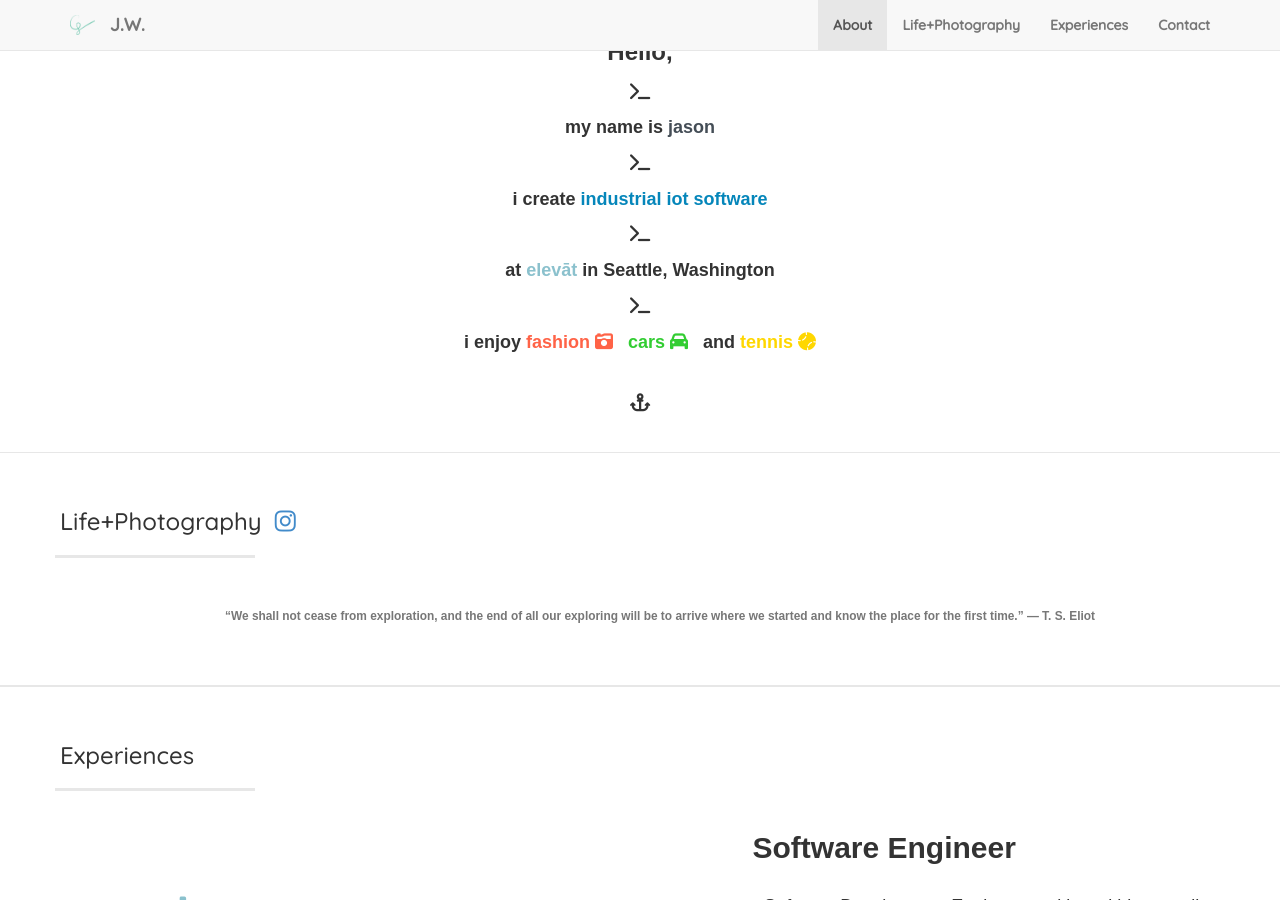
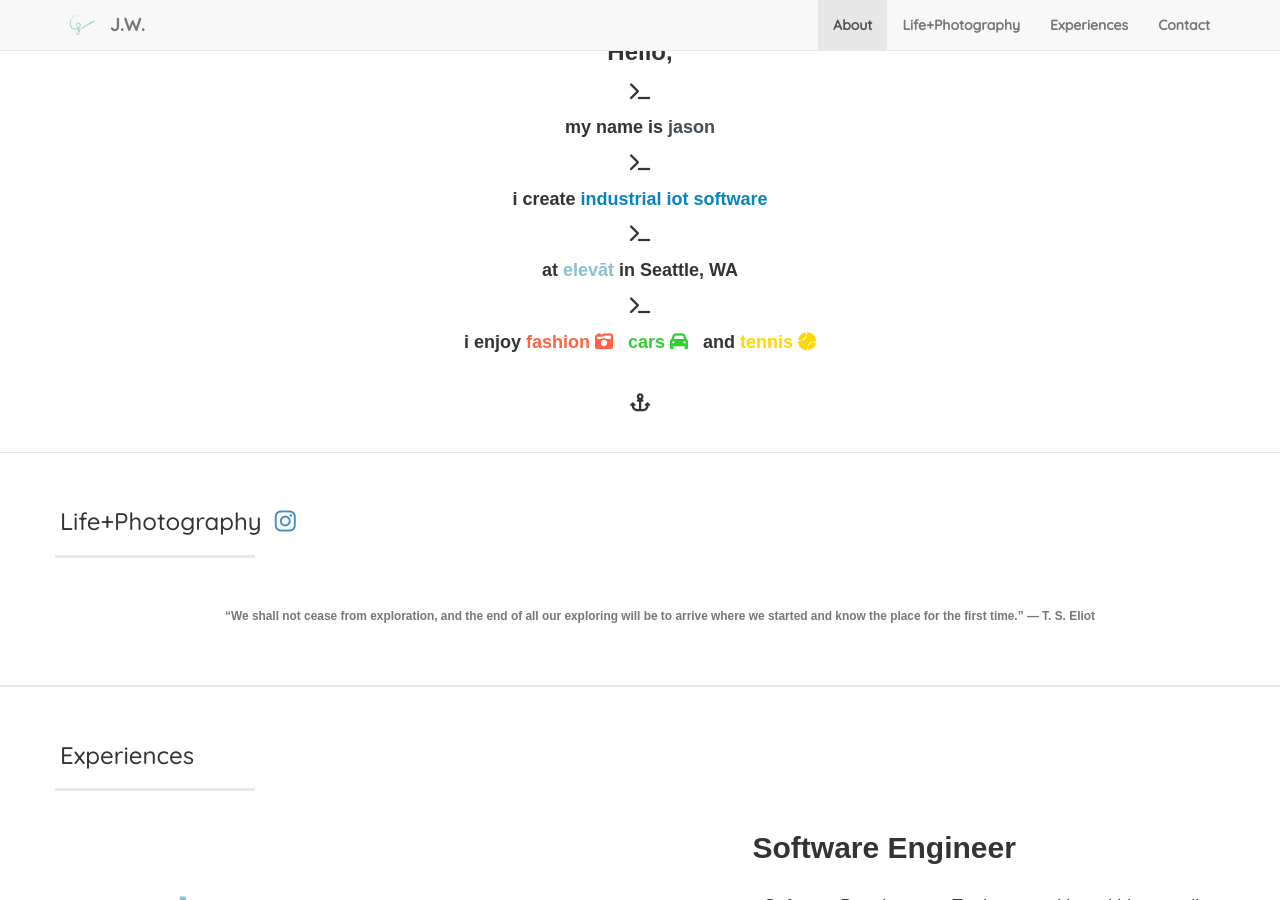
Before and after one commit to jawang94/jawang94.github.io, a Jekyll site: the page built from index.html, in a window 1280 px wide and 900 px high, scrolled down 885 px. Built offline with Jekyll 4.4.1, drawn with Linux system fonts in a browser that asks for light colours; nearby versions of some CDN libraries.

Commit message:
about update

```diff
--- a/_includes/about.html
+++ b/_includes/about.html
@@ -15,7 +15,7 @@
         <p><i class="fa fa-terminal"></i></p>
         <p>
           at
-          <font color="#8bc1cd">elevāt</font> in Seattle, Washington
+          <font color="#8bc1cd">elevāt</font> in Seattle, WA
         </p>
         <p><i class="fa fa-terminal"></i></p>
         i enjoy
```
